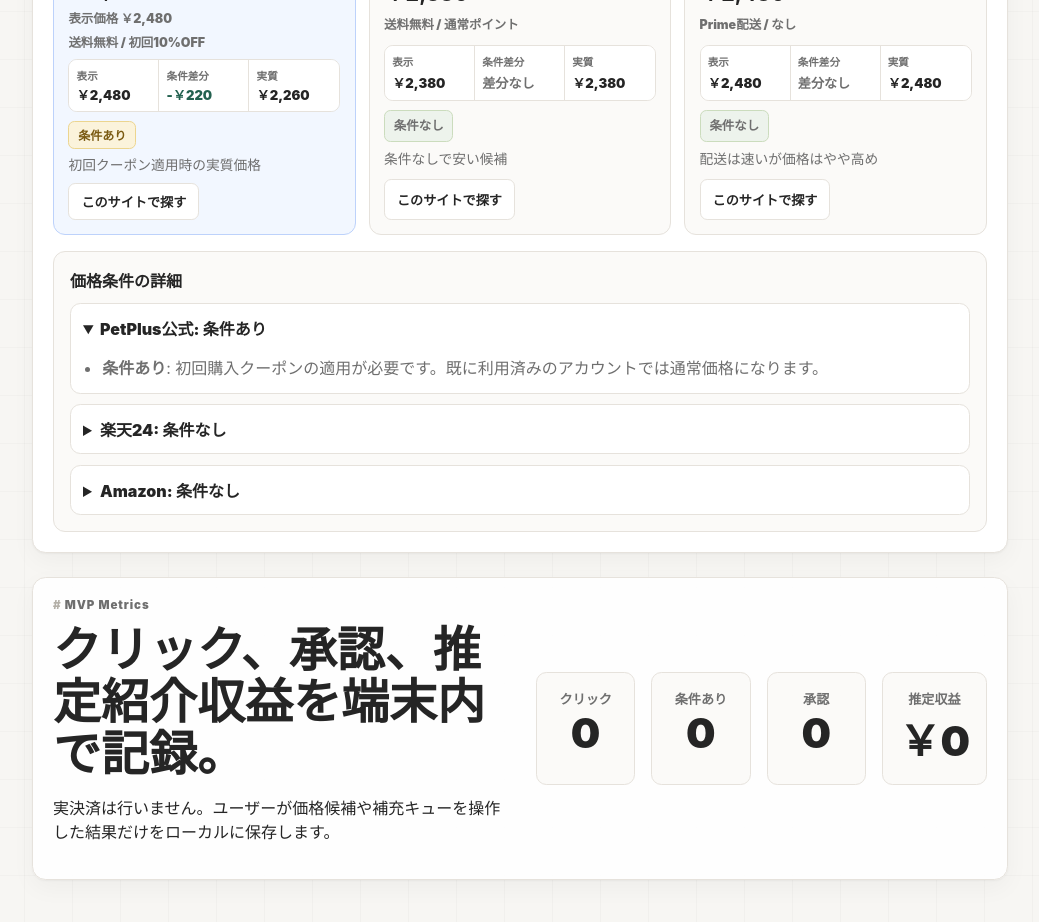
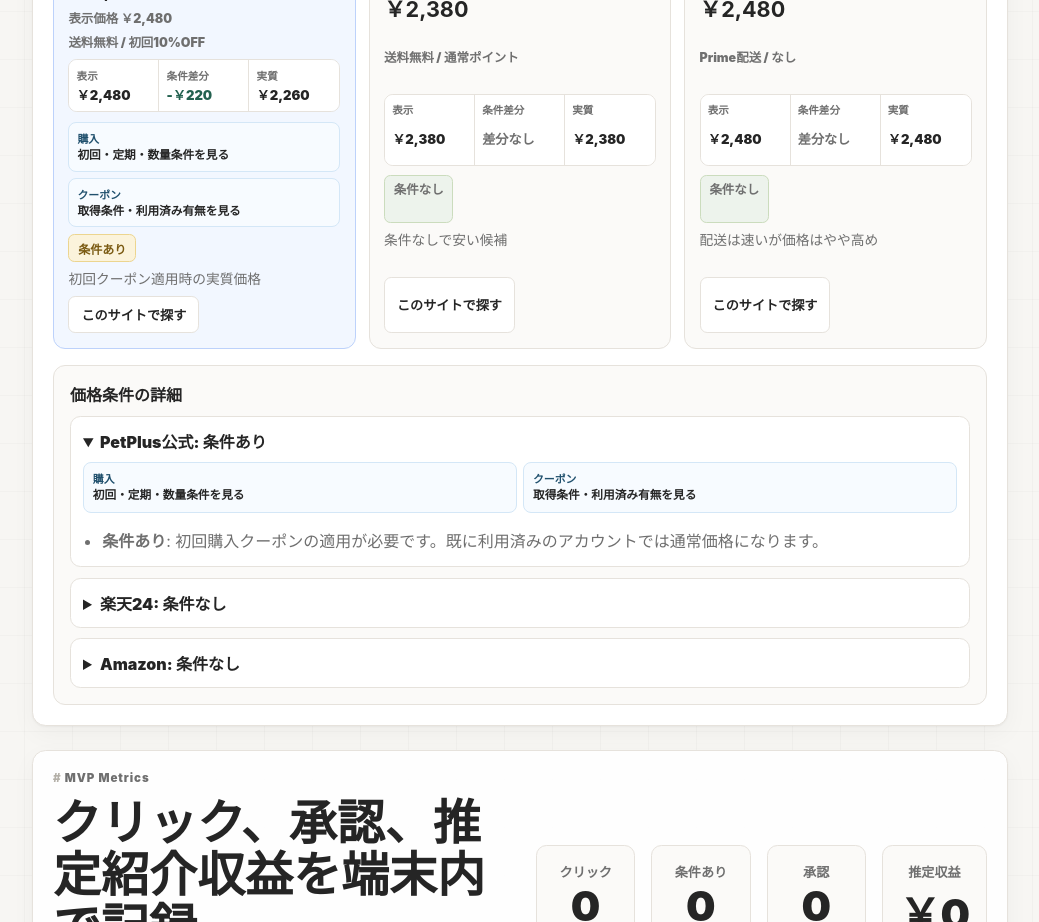
Before and after one commit to TMluku/Home-stack, a Next.js app: page / in a window 1280 px wide. Shown: the part 5220-6142 px from the top of the page, without its empty margins (120-1159 px from the left). Built offline with nearby package versions, Linux system fonts and the light colour scheme.

Commit message:
Show condition summaries in comparisons

```diff
--- a/src/app/globals.css
+++ b/src/app/globals.css
@@ -1455,6 +1455,47 @@ h3 {
   color: var(--muted);
 }
 
+.condition-summary {
+  display: grid;
+  gap: 0.4rem;
+  grid-template-columns: repeat(auto-fit, minmax(9.4rem, 1fr));
+  margin: 0.55rem 0 0;
+}
+
+.condition-summary div {
+  background: #f7fbff;
+  border: 1px solid #d4e7f7;
+  border-radius: 0.5rem;
+  display: grid;
+  gap: 0.12rem;
+  min-width: 0;
+  padding: 0.48rem 0.55rem;
+}
+
+.condition-summary dt {
+  color: #20506d;
+  font-size: 0.68rem;
+  font-weight: 950;
+}
+
+.condition-summary dd {
+  color: var(--ink);
+  font-size: 0.73rem;
+  font-weight: 850;
+  line-height: 1.35;
+  margin: 0;
+  overflow-wrap: anywhere;
+}
+
+.condition-summary--compact {
+  grid-template-columns: 1fr;
+  margin: 0.1rem 0;
+}
+
+.condition-summary--compact div {
+  padding: 0.42rem 0.5rem;
+}
+
 .condition-banner {
   background: #fbf3db;
   border: 1px solid #ecd58f;
--- a/src/components/HomeStackApp.tsx
+++ b/src/components/HomeStackApp.tsx
@@ -1585,6 +1585,17 @@ function buildConditionSummaryItems(labels: string[]) {
   return items.filter((item): item is { label: string; detail: string } => Boolean(item));
 }
 
+function buildOfferConditionSummaryItems(conditions: Offer["conditions"]) {
+  const details = conditions.map((condition) => condition.detail).join(" ");
+  const items = [
+    /初回|購入|利用済み|アカウント|定期|まとめ|セット/.test(details) ? { label: "購入", detail: "初回・定期・数量条件を見る" } : null,
+    /送料|送料無料|配送|単品/.test(details) ? { label: "送料", detail: "送料無料ライン・単品送料を見る" } : null,
+    /ポイント|還元|付与|利用先|PayPay|楽天/.test(details) ? { label: "ポイント", detail: "付与時期・利用先・上限を見る" } : null,
+    /クーポン|OFF|割引|併用|対象者/.test(details) ? { label: "クーポン", detail: "取得条件・利用済み有無を見る" } : null,
+  ];
+  return items.filter((item): item is { label: string; detail: string } => Boolean(item));
+}
+
 function ProductSearchPanel({
   inventory,
   query,
@@ -1752,7 +1763,9 @@ function PriceComparisonPanel({
         </div>
       </div>
       <div className="comparison-grid">
-        {competitors.map((competitor, index) => (
+        {competitors.map((competitor, index) => {
+          const conditionSummaryItems = buildOfferConditionSummaryItems(competitor.conditions);
+          return (
             <article
               className={competitor.retailer === offer.retailer ? "comparison-card is-selected" : "comparison-card"}
               key={competitor.retailer}
@@ -1768,6 +1781,7 @@ function PriceComparisonPanel({
                 {competitor.shipping} / {competitor.points}
               </small>
               <ComparisonPriceBreakdown competitor={competitor} />
+              {conditionSummaryItems.length > 0 ? <ConditionSummaryList items={conditionSummaryItems} compact /> : null}
               {competitor.conditions.length > 0 ? (
                 <a className="condition-banner" href={`#conditions-${offer.id}`}>
                   条件あり
@@ -1780,16 +1794,21 @@ function PriceComparisonPanel({
                 このサイトで探す
               </button>
             </article>
-        ))}
+          );
+        })}
       </div>
       <div className="condition-details" id={`conditions-${offer.id}`}>
         <h4>価格条件の詳細</h4>
-        {competitors.map((competitor) => (
+        {competitors.map((competitor) => {
+          const conditionSummaryItems = buildOfferConditionSummaryItems(competitor.conditions);
+          return (
             <details key={`${competitor.retailer}-conditions`} open={competitor.conditions.length > 0}>
               <summary>
                 {competitor.retailer}: {competitor.conditions.length > 0 ? "条件あり" : "条件なし"}
               </summary>
               {competitor.conditions.length > 0 ? (
+                <>
+                  <ConditionSummaryList items={conditionSummaryItems} />
                   <ul>
                     {competitor.conditions.map((condition) => (
                       <li key={`${competitor.retailer}-${condition.detail}`}>
@@ -1797,13 +1816,29 @@ function PriceComparisonPanel({
                       </li>
                     ))}
                   </ul>
+                </>
               ) : (
                 <p>表示価格をそのまま実質価格として扱います。</p>
               )}
             </details>
+          );
+        })}
+      </div>
+    </section>
+  );
+}
+
+function ConditionSummaryList({ items, compact = false }: { items: Array<{ label: string; detail: string }>; compact?: boolean }) {
+  if (items.length === 0) return null;
+  return (
+    <dl className={compact ? "condition-summary condition-summary--compact" : "condition-summary"} aria-label="価格成立条件の要約">
+      {items.map((item) => (
+        <div key={`${item.label}-${item.detail}`}>
+          <dt>{item.label}</dt>
+          <dd>{item.detail}</dd>
+        </div>
       ))}
-      </div>
-    </section>
+    </dl>
   );
 }
 
```
Also changed, not shown: 2 other files (tests, documents, lock files or other folders). Lines whose indentation alone changed are shown as unchanged.
